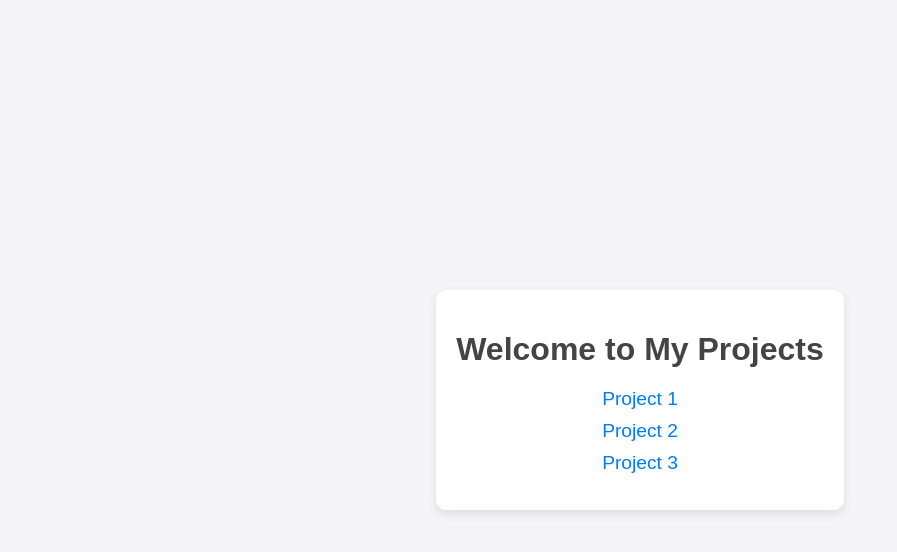
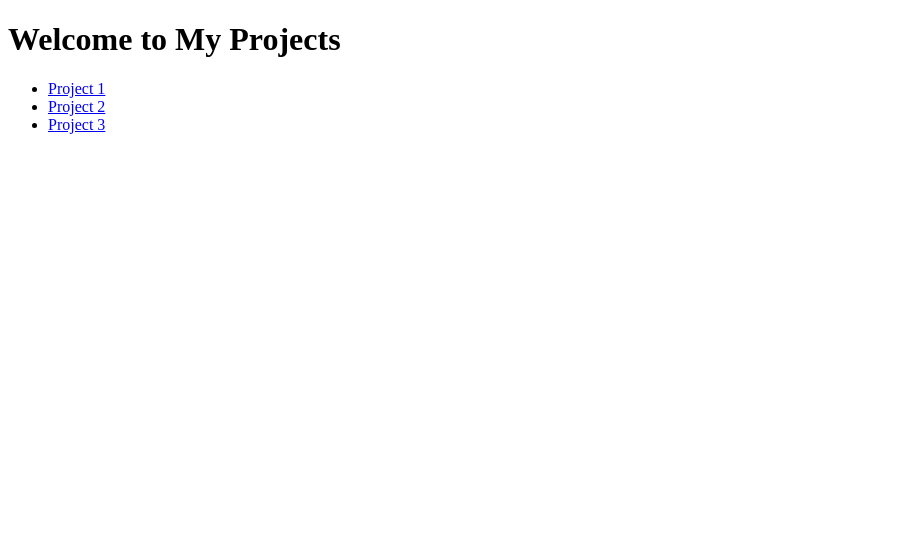
Before and after one commit to Trey-Hanna/Assignment, a plain HTML site: page index.html in a window 1280 px wide. Shown: the whole page, without its empty margins (0-897 px from the left). Drawn offline with Linux system fonts and the light colour scheme.

Commit message:
Update index.html

```diff
--- a/index.html
+++ b/index.html
@@ -2,64 +2,14 @@
 <html lang="en">
 <head>
     <meta charset="UTF-8">
-    <meta name="viewport" content="width=device-width, initial-scale=1.0">
     <title>My Projects</title>
-    <style>
-        /* Center everything */
-        body {
-            display: flex;
-            justify-content: center;
-            align-items: center;
-            height: 100vh;
-            margin: 0;
-            background-color: #f4f4f9;
-            font-family: Arial, sans-serif;
-        }
-
-        /* Container for content */
-        .container {
-            text-align: center;
-            padding: 20px;
-            border-radius: 10px;
-            box-shadow: 0 4px 10px rgba(0, 0, 0, 0.1);
-            background-color: #fff;
-        }
-
-        /* Heading style */
-        h1 {
-            font-size: 2rem;
-            margin-bottom: 20px;
-            color: #444;
-        }
-
-        /* List style */
-        ul {
-            list-style: none;
-            padding: 0;
-        }
-
-        /* Links style */
-        a {
-            display: block;
-            font-size: 1.2rem;
-            color: #007BFF;
-            margin: 10px 0;
-            text-decoration: none;
-        }
-
-        a:hover {
-            color: #0056b3;
-        }
-    </style>
 </head>
 <body>
-    <div class="container">
     <h1>Welcome to My Projects</h1>
     <ul>
         <li><a href="project1/">Project 1</a></li>
         <li><a href="project2/">Project 2</a></li>
         <li><a href="project3/">Project 3</a></li>
     </ul>
-    </div>
 </body>
 </html>
```
Lines whose indentation alone changed are shown as unchanged.
